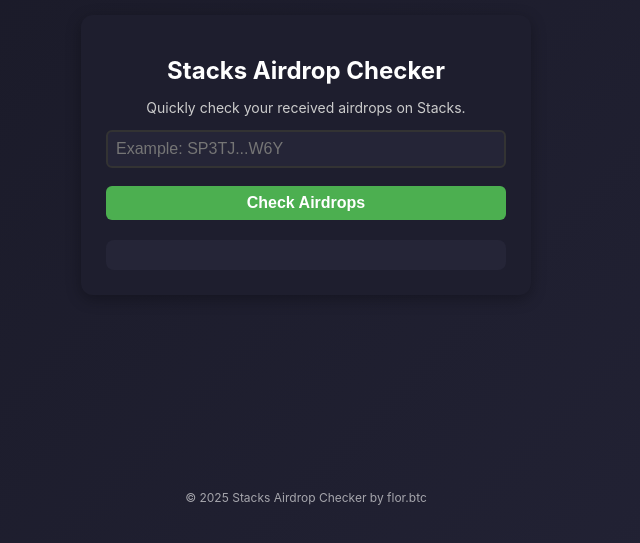
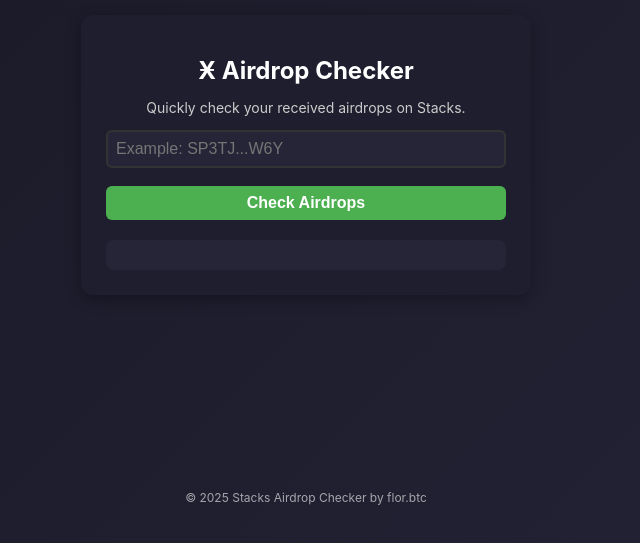
Before and after one commit to flormpecasique/Stacks-airdrop-checker, a plain HTML site: page index.html in a window 1280 px wide. Shown: the part 245-788 px from the top of the page, without its empty margins (334-974 px from the left). Drawn offline with Linux system fonts and the light colour scheme.

Commit message:
Update index.html

```diff
--- a/index.html
+++ b/index.html
@@ -3,12 +3,12 @@
 <head>
     <meta charset="UTF-8">
     <meta name="viewport" content="width=device-width, initial-scale=1.0">
-    <title>Ӿ Airdrop Checker</title>
+    <title>Stacks Airdrop Checker</title>
     <link rel="stylesheet" href="style.css">
 </head>
 <body>
     <div class="container">
-        <h1>Stacks Airdrop Checker</h1>
+        <h1>Ӿ Airdrop Checker</h1>
         <p>Quickly check your received airdrops on Stacks.</p>
 
         <div class="input-container">
```
